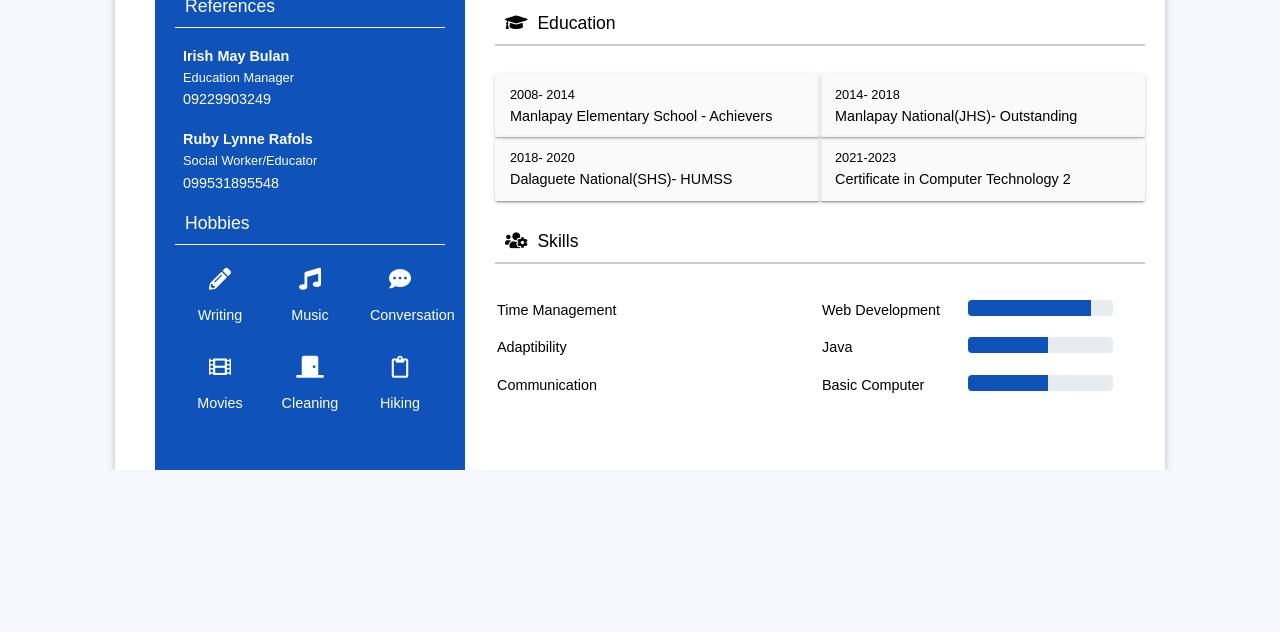
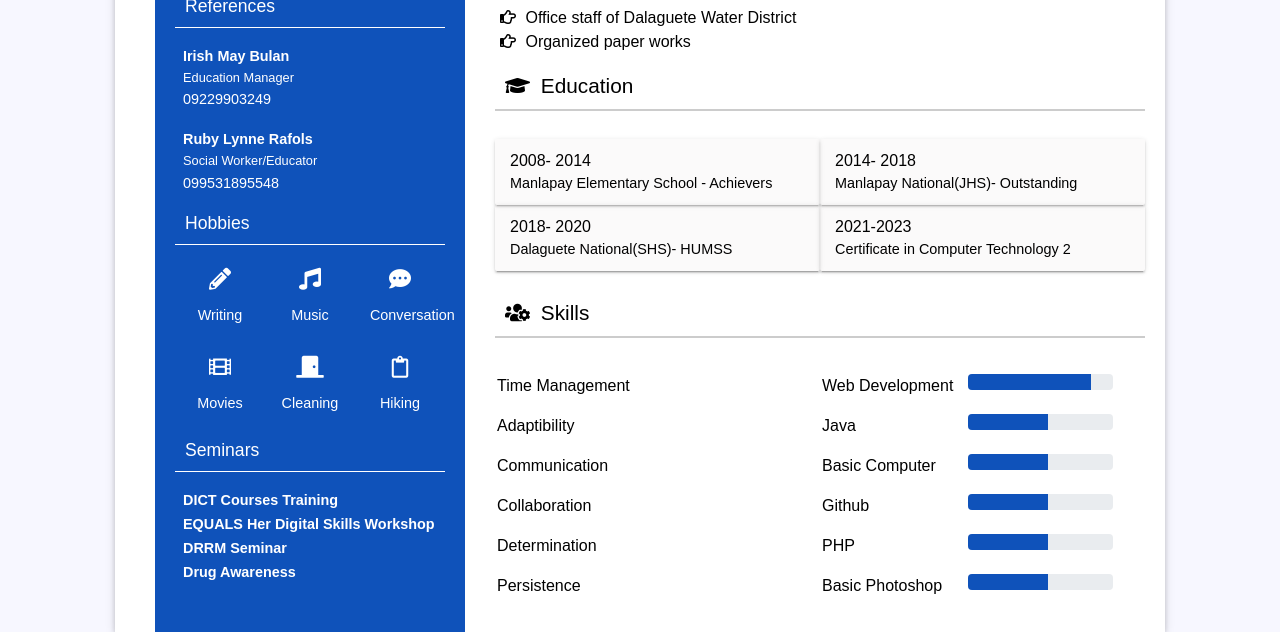
Before and after one commit to bedoria3/Web-based-Resume_Bedoria-Soseit, a plain HTML site: page index.html in a window 1280 px wide. Shown: the part 718-1350 px from the top of the page. Before the commit the page ends 1188 px from the top, so only its background shows below. Drawn offline with nearby package versions, Linux system fonts and the light colour scheme.

Commit message:
Edited some content

```diff
--- a/assets/css/style.css
+++ b/assets/css/style.css
@@ -188,12 +188,12 @@ body {
 .rit-cover .rit-titl {
   padding: 10px;
   border-bottom: 2px solid #CCC;
-  font-size: 1.1rem; }
+  font-size: 1.3rem; }
   .rit-cover .rit-titl i {
-    font-size: 18px;
+    font-size: 20px;
     margin-right: 5px; }
 .rit-cover .about {
-  font-size: .9rem;
+  font-size: 1rem;
   text-align: justify;
   text-indent: 15px;
   padding: 5px 0px; }
@@ -219,17 +219,17 @@ body {
 .rit-cover .work-exp {
   padding: 5px 0px; }
   .rit-cover .work-exp h6 {
-    font-size: .9rem;
+    font-size: 1rem;
     margin-bottom: 0px; }
     .rit-cover .work-exp h6 span {
       float: right;
-      font-size: .8rem; }
+      font-size: .9rem; }
   .rit-cover .work-exp i {
-    font-size: .9rem; }
+    font-size: 1rem; }
   .rit-cover .work-exp ul {
     padding: 5px 0px; }
     .rit-cover .work-exp ul li {
-      font-size: .9rem;
+      font-size: 1rem;
       padding-left: 5px; }
       .rit-cover .work-exp ul li i {
         margin-right: 5px; }
@@ -242,14 +242,14 @@ body {
     padding: 10px 15px;
     font-size: .9rem; }
     .rit-cover .education ul li span {
-      font-size: .8rem; }
+      font-size: 1rem; }
 .rit-cover .profess-cover {
   padding: 20px 0px; }
   .rit-cover .profess-cover .prog-row {
     width: 100%;
     text-align: left;
     padding: 8px 2px;
-    font-size: .9rem; }
+    font-size: 1rem; }
     .rit-cover .profess-cover .prog-row div {
       padding: 0px; }
   .rit-cover .profess-cover .progress-bar {
--- a/index.html
+++ b/index.html
@@ -78,6 +78,14 @@
                             <li><i class="fas fa-door-closed"></i> <br>Cleaning</li>
                             <li><i class="far fa-clipboard"></i> <br> Hiking</li>
                         </ul>
+                        <h4 class="ltitle">Seminars</h4>
+
+                        <div class="refer-cov">
+                            <b>DICT Courses Training </b><br>
+                            <b>EQUALS Her Digital Skills Workshop</b>
+                            <b>DRRM Seminar</b><br>
+                            <b>Drug Awareness</b>
+                        </div>
                     </div>
                 </div>
                 <div class="col-md-8 rt-div">
@@ -205,6 +213,63 @@
                                     </div>
                                 </div>
                             </div>
+                            <div class="col-md-6">
+                                <div class="row prog-row">
+                                    <div class="col-sm-6">
+                                        Collaboration
+                                    </div>
+                                </div>
+                            </div>
+                            <div class="col-md-6">
+                                <div class="row prog-row">
+                                    <div class="col-sm-6">
+                                       Github
+                                    </div>
+                                    <div class="col-sm-6">
+                                        <div class="progress">
+                                            <div class="progress-bar" role="progressbar" style="width: 55%" aria-valuenow="25" aria-valuemin="0" aria-valuemax="100"></div>
+                                        </div>
+                                    </div>
+                                </div>
+                            </div>
+                            <div class="col-md-6">
+                                <div class="row prog-row">
+                                    <div class="col-sm-6">
+                                        Determination
+                                    </div>
+                                </div>
+                            </div>
+                            <div class="col-md-6">
+                                <div class="row prog-row">
+                                    <div class="col-sm-6">
+                                        PHP
+                                    </div>
+                                    <div class="col-sm-6">
+                                        <div class="progress">
+                                            <div class="progress-bar" role="progressbar" style="width: 55%" aria-valuenow="25" aria-valuemin="0" aria-valuemax="100"></div>
+                                        </div>
+                                    </div>
+                                </div>
+                            </div>
+                            <div class="col-md-6">
+                                <div class="row prog-row">
+                                    <div class="col-sm-6">
+                                        Persistence
+                                    </div>
+                                </div>
+                            </div>
+                            <div class="col-md-6">
+                                <div class="row prog-row">
+                                    <div class="col-sm-6">
+                                        Basic Photoshop
+                                    </div>
+                                    <div class="col-sm-6">
+                                        <div class="progress">
+                                            <div class="progress-bar" role="progressbar" style="width: 55%" aria-valuenow="25" aria-valuemin="0" aria-valuemax="100"></div>
+                                        </div>
+                                    </div>
+                                </div>
+                            </div>
 
                         </div>
                     </div>
```
